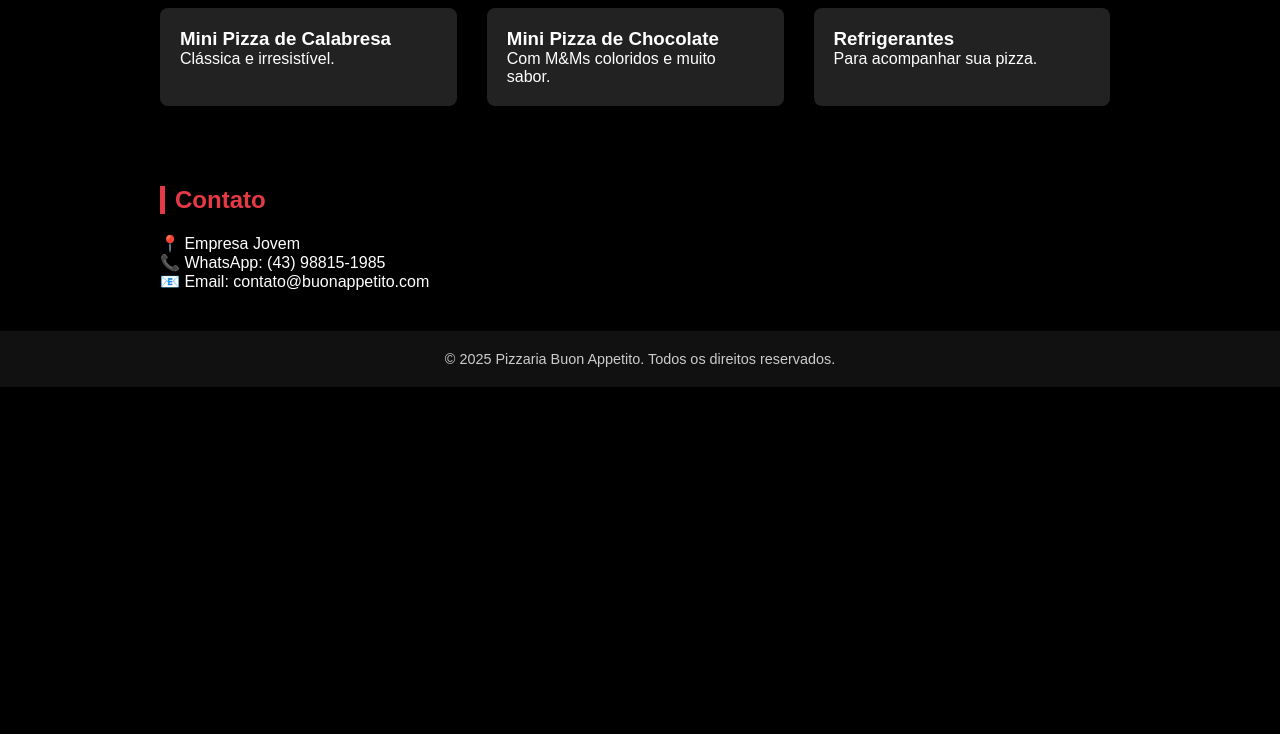
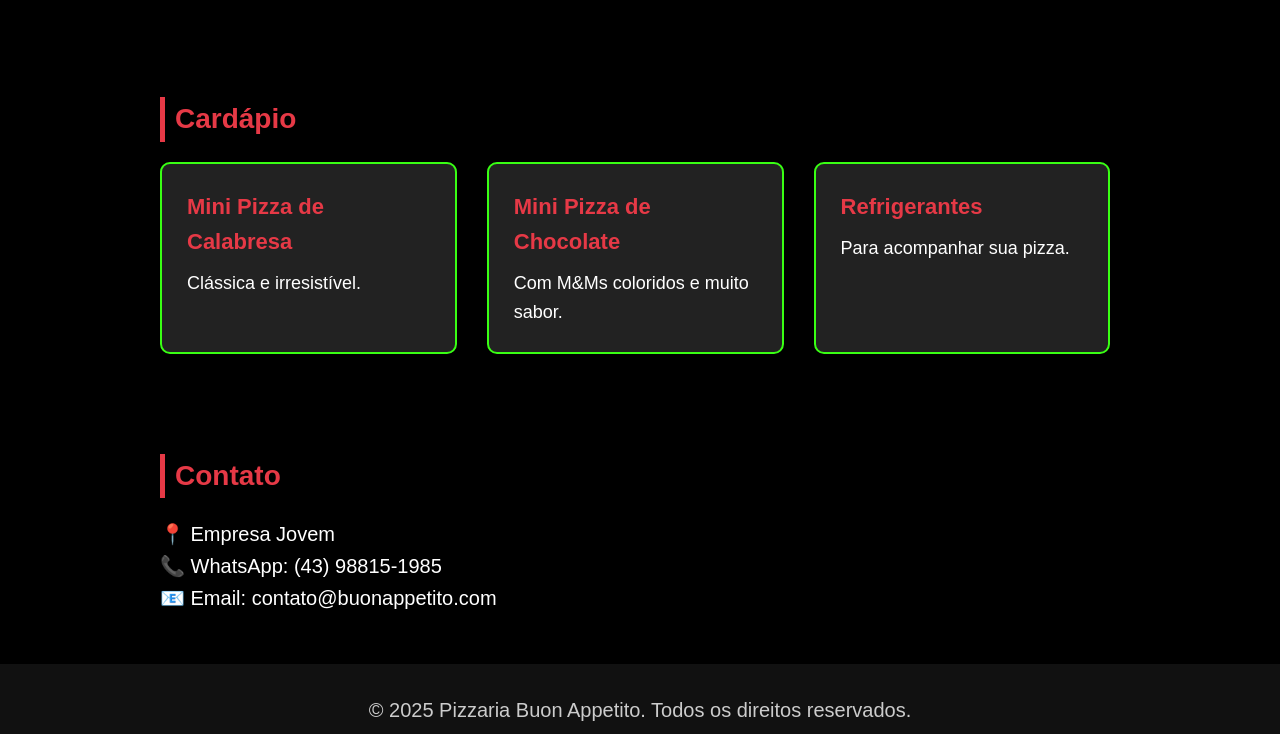
Before and after one commit to Jogador2108/Buon-Appetito, a plain HTML site: page index.html in a window 1280 px wide. Shown: the part 1104-1838 px from the top of the page. Before the commit the page ends 1491 px from the top, so only its background shows below. Drawn offline with Linux system fonts and the light colour scheme.

Commit message:
Update style.css

```diff
--- a/style.css
+++ b/style.css
@@ -8,6 +8,8 @@ body {
   font-family: 'Arial', sans-serif;
   background-color: #000;
   color: #fff;
+  font-size: 18px;
+  line-height: 1.6;
 }
 
 header {
@@ -20,7 +22,7 @@ header {
 }
 
 .logo {
-  width: 140px;
+  width: 150px;
 }
 
 nav ul {
@@ -33,11 +35,12 @@ nav a {
   text-decoration: none;
   color: #fff;
   font-weight: bold;
+  font-size: 20px;
   transition: color 0.3s;
 }
 
 nav a:hover {
-  color: #ffcc00;
+  color: #39ff14; /* Verde Neon */
 }
 
 #banner img {
@@ -48,16 +51,21 @@ nav a:hover {
 }
 
 section {
-  padding: 40px 20px;
+  padding: 50px 20px;
   max-width: 1000px;
   margin: auto;
 }
 
 h2 {
-  color: #e63946;
+  color: #e63946; /* Vermelho */
   margin-bottom: 20px;
   border-left: 5px solid #e63946;
   padding-left: 10px;
+  font-size: 28px;
+}
+
+p {
+  font-size: 20px;
 }
 
 .cardapio-lista {
@@ -68,16 +76,27 @@ h2 {
 
 .item {
   background-color: #222;
-  padding: 20px;
-  border-radius: 8px;
+  padding: 25px;
+  border-radius: 10px;
   width: calc(33% - 20px);
   min-width: 250px;
+  border: 2px solid #39ff14; /* Verde para destaque */
+}
+
+.item h3 {
+  color: #e63946;
+  font-size: 22px;
+  margin-bottom: 10px;
+}
+
+.item p {
+  font-size: 18px;
 }
 
 footer {
   background-color: #111;
   text-align: center;
-  padding: 20px;
-  font-size: 0.9em;
+  padding: 30px;
+  font-size: 1em;
   color: #ccc;
 }
```
